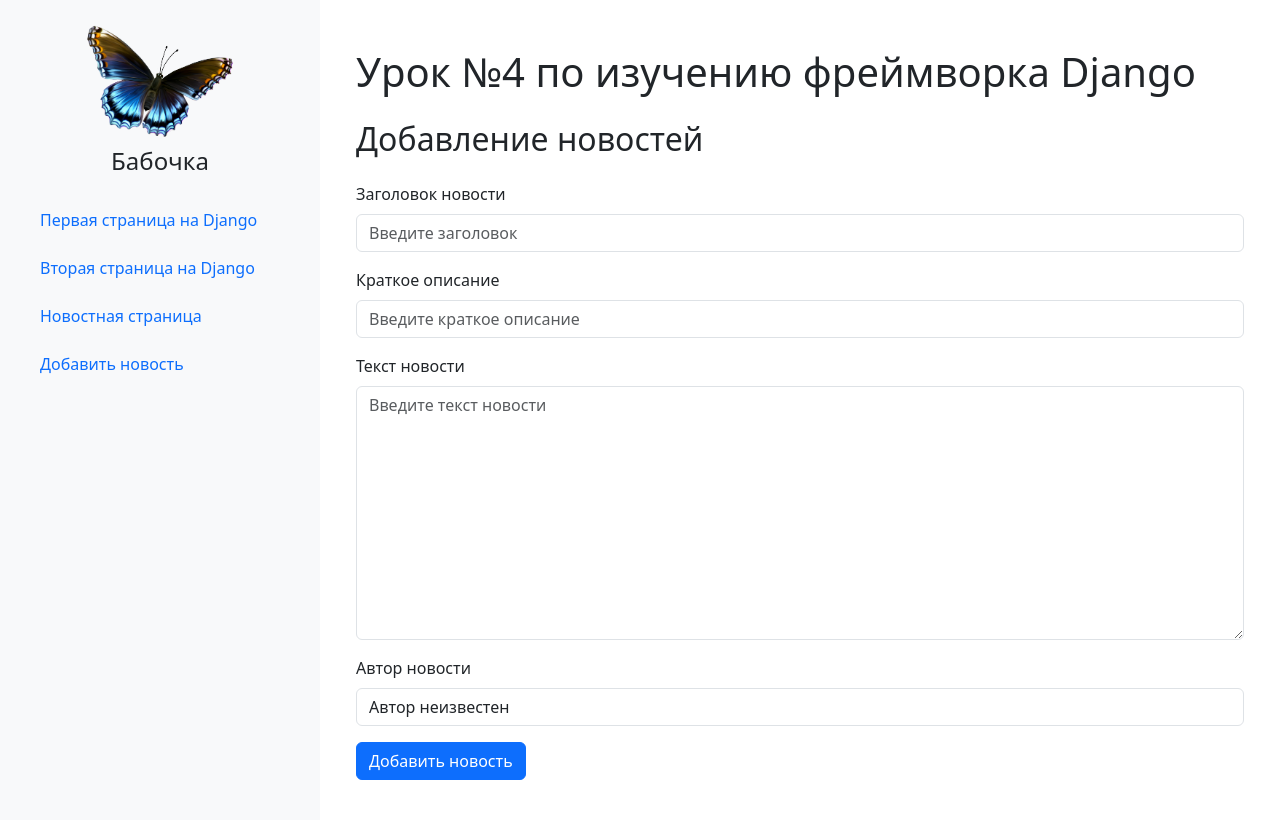
After one commit to EduardIbatullin/Lesson_DJ03, a Django app: page /news/create_news/ in a window 1280 px wide. The commit adds this page. Run offline with Django 5.2, Linux system fonts and the light colour scheme.

Commit message:
Updating the Django lw_DJ03 project based on lesson #DJ04

```diff
--- a/lw_DJ03/app_lw_DJ02/templates/app_lw_DJ02/index.html
+++ b/lw_DJ03/app_lw_DJ02/templates/app_lw_DJ02/index.html
@@ -1,6 +1,6 @@
 {% extends 'app_lw_DJ02\layoute.html' %}
 {% block title %}
-    <title>Первая страница на Django</title>
+    Первая страница на Django
 {% endblock %}
 
 {% block content %}
--- a/lw_DJ03/app_lw_DJ02/templates/app_lw_DJ02/layoute.html
+++ b/lw_DJ03/app_lw_DJ02/templates/app_lw_DJ02/layoute.html
@@ -29,6 +29,9 @@
                     <li class="nav-item mb-2">
                         <a href="{% url 'news_home' %}" class="nav-link">Новостная страница</a>
                     </li>
+                    <li class="nav-item mb-2">
+                        <a href="{% url 'add_news' %}" class="nav-link">Добавить новость</a>
+                    </li>
                 </ul>
             </aside>
             <main class="col-md-9 p-4">
--- a/lw_DJ03/app_lw_DJ02/templates/app_lw_DJ02/new.html
+++ b/lw_DJ03/app_lw_DJ02/templates/app_lw_DJ02/new.html
@@ -1,6 +1,6 @@
 {% extends 'app_lw_DJ02\layoute.html' %}
 {% block title %}
-    <title>Вторая страница на Django</title>
+    Вторая страница на Django
 {% endblock %}
 
 {% block content %}
--- /dev/null
+++ b/lw_DJ03/app_lw_DJ03/forms.py
@@ -0,0 +1,26 @@
+from .models import News_post
+from django.forms import ModelForm, TextInput, Textarea
+
+
+class News_postForm(ModelForm):
+    class Meta:
+        model = News_post
+        fields = ['title', 'short_description', 'text', 'author']
+        widgets = {
+            "title": TextInput(attrs={
+                "class": "form-control",
+                "placeholder": "Введите заголовок"
+            }),
+            "short_description": TextInput(attrs={
+                "class": "form-control",
+                "placeholder": "Введите краткое описание"
+            }),
+            "text": Textarea(attrs={
+                "class": "form-control",
+                "placeholder": "Введите текст новости"
+            }),
+            "author": TextInput(attrs={
+                "class": "form-control",
+                "placeholder": "Введите имя автора"
+            }),
+        }
--- /dev/null
+++ b/lw_DJ03/app_lw_DJ03/templates/app_lw_DJ03/add_new_post.html
@@ -0,0 +1,35 @@
+{% extends 'app_lw_DJ02\layoute.html' %}
+{% block title %}
+    Страница для добавления Новостей
+{% endblock %}
+
+{% block content %}
+
+    <div class="container">
+        <h1 class="my-4">Урок №4 по изучению фреймворка Django</h1>
+        <h2 class="mb-4">Добавление новостей</h2>
+
+        <form method="post">
+            {% csrf_token %}
+            <div class="mb-3">
+                <label for="title" class="form-label">Заголовок новости</label>
+                {{ form.title }}
+            </div>
+            <div class="mb-3">
+                <label for="short_description" class="form-label">Краткое описание</label>
+                {{ form.short_description }}
+            </div>
+            <div class="mb-3">
+                <label for="text" class="form-label">Текст новости</label>
+                {{ form.text }}
+            </div>
+            <div class="mb-3">
+                <label for="author" class="form-label">Автор новости</label>
+                {{ form.author }}
+            </div>
+            <button type="submit" class="btn btn-primary">Добавить новость</button>
+        </form>
+        <p>{{ error }}</p>
+    </div>
+
+{% endblock %}
--- a/lw_DJ03/app_lw_DJ03/urls.py
+++ b/lw_DJ03/app_lw_DJ03/urls.py
@@ -3,4 +3,5 @@ from . import views
 
 urlpatterns = [
     path('', views.home, name='news_home'),
+    path('create_news/', views.create_news, name='add_news'),
 ]
--- a/lw_DJ03/app_lw_DJ03/views.py
+++ b/lw_DJ03/app_lw_DJ03/views.py
@@ -1,8 +1,21 @@
-from django.shortcuts import render
+from django.shortcuts import render, redirect
 from .models import News_post
+from .forms import News_postForm
 
 
 def home(request):
     news = News_post.objects.all()
     return render(request, 'app_lw_DJ03/news.html', {'news': news})
-# Create your views here.
+
+
+def create_news(request):
+    error = ''
+    if request.method == 'POST':
+        form = News_postForm(request.POST)
+        if form.is_valid():
+            form.save()
+            return redirect('news_home')
+        else:
+            error = 'Форма заполнена некорректно'
+    form = News_postForm()
+    return render(request, 'app_lw_DJ03/add_new_post.html', {'form': form, 'error': error})
```
Also changed, not shown: lw_DJ03/app_lw_DJ03/templates/app_lw_DJ03/news.html (+24 -12 lines).
